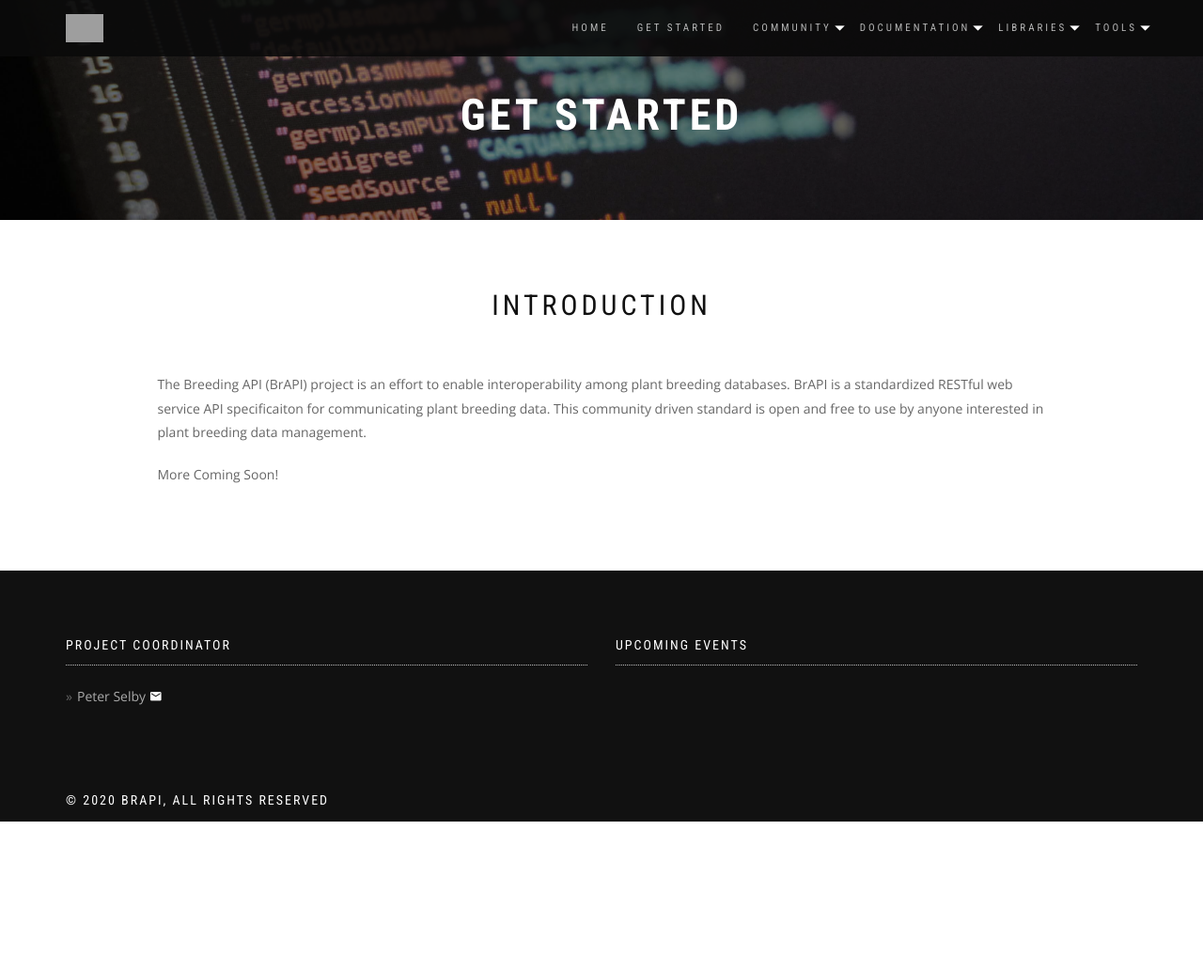
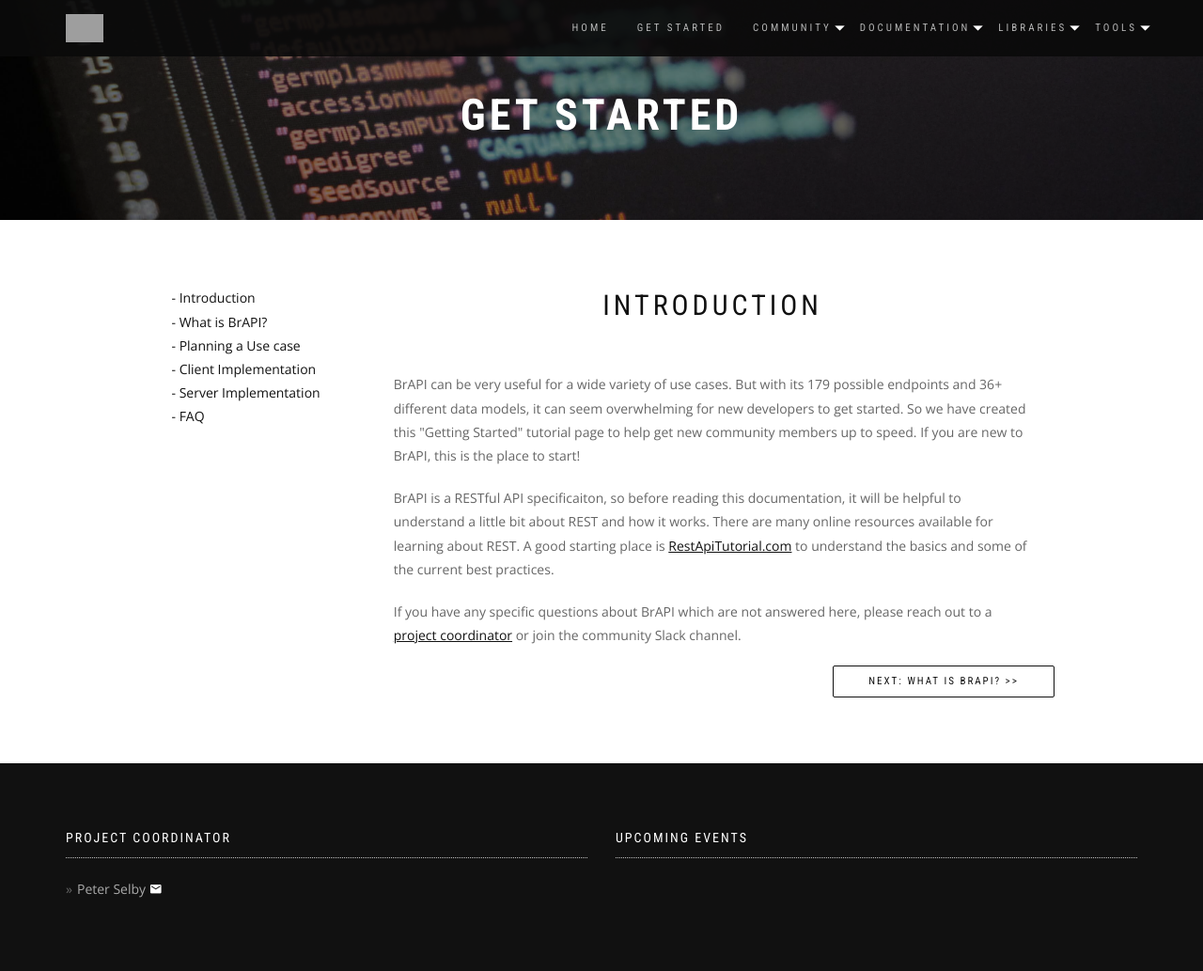
Before and after one commit to plantbreeding/brapi-website, a PHP site: page /get-started in a window 1280 px wide. Shown: the top 1033 px of the page at 94% size. Before the commit the page ends 874 px from the top, so only its background shows below. Run offline with PHP 8.4, Linux system fonts and the light colour scheme; some libraries are stand-ins or nearby versions; some web fonts are replaced; grey boxes are pictures that could not be loaded.

Commit message:
update about

```diff
--- a/site/get-started.php
+++ b/site/get-started.php
@@ -26,5 +26,40 @@
             </div>
             <div class="scroll-up"><a href="#totop"><i class="mdi mdi-chevron-up"></i></a></div>
         </main>
+        <script>
+
+            $( document ).ready(function() {
+                $.getJSON("json/get-started-pages.json?nocache=" + Date.now(), function(pages){
+                    $.urlParam = function(name){
+                        var results = new RegExp('[\?&]' + name + '=([^&#]*)').exec(window.location.href);
+                        if(results){
+                            return results[1] || 0;
+                        }else{
+                            return undefined;
+                        }
+                    }
+
+                    var id = '0';
+                    if($.urlParam('id')){
+                        id = $.urlParam('id')
+                    }
+
+                    var content_template = $('#gs-content-template').html();
+                    var content = Mustache.render(content_template, $(pages)[0][id]);
+                    $('#content').append(content);
+
+                    var menu_template = $('#gs-menu-template').html();
+                    Mustache.parse(menu_template);
+
+                    for (var key in $(pages)[0]) {
+                        var page = $(pages)[0][key];
+                        page.id = key;
+                        var rendered = Mustache.render(menu_template, page);
+                        $('#menu').append(rendered);
+                    }
+
+                });
+            });
+        </script>
     </body>
 </html>
--- a/site/html/get-started.html
+++ b/site/html/get-started.html
@@ -2,11 +2,25 @@
     <div class="container">
         <div class="row">
             <div class="col-sm-10 col-sm-offset-1">
-                <h2 class="module-title font-alt">Introduction</h2>
-                <p>The Breeding API (BrAPI) project is an effort to enable interoperability among plant breeding databases. BrAPI is a standardized RESTful web service API specificaiton for communicating plant breeding data. This community driven standard
-                    is open and free to use by anyone interested in plant breeding data management.</p>
-                <p>More Coming Soon!</p>
+                <div class="col-xs-4 col-md-3 col-xl-2" id="menu">
+                </div>
+                <div class="col-xs-8 col-md-9 col-xl-10" id="content">
+                </div>
             </div>
         </div>
     </div>
 </section>
+<script id="gs-content-template" type="x-tmpl-mustache">
+    <h2 class="module-title font-alt" id="title">{{ title }}</h2>
+    {{{ html }}}
+    <div class="col-sm-4 col-sm-offset-8" style="text-align: right;">
+        <a href="{{ next-id }}">
+            <button class="btn btn-info btn-border-d btn-round" type="button">Next: {{ next-title }} >></button>
+        </a>
+    </div>
+</script>
+<script id="gs-menu-template" type="x-tmpl-mustache">
+    <div>
+        <a href="/get-started?id={{ id }}">- {{ title }}</a>
+    </div>
+</script>
--- /dev/null
+++ b/site/json/get-started-pages.json
@@ -0,0 +1,38 @@
+{
+    "0": {
+        "title": "Introduction",
+        "next-id": "/get-started?id=1",
+        "next-title": "What is BrAPI?",
+        "html": "<p>BrAPI can be very useful for a wide variety of use cases. But with its 179 possible endpoints and 36+ different data models, it can seem overwhelming for new developers to get started. So we have created this \"Getting Started\" tutorial page to help get new community members up to speed. If you are new to BrAPI, this is the place to start!</p> <p>BrAPI is a RESTful API specificaiton, so before reading this documentation, it will be helpful to understand a little bit about REST and how it works. There are many online resources available for learning about REST. A good starting place is <a href=\"https://www.restapitutorial.com/\" target=\"_blank\">RestApiTutorial.com</a> to understand the basics and some of the current best practices. </p> <p>If you have any specific questions about BrAPI which are not answered here, please reach out to a <a href=\"mailto:brapicoordinatorselby@gmail.com\">project coordinator</a> or join the community Slack channel. </p>"
+    },
+    "1": {
+        "title": "What is BrAPI?",
+        "next-id": "/get-started?id=2",
+        "next-title": "Planning a Use case",
+        "html": ""
+    },
+    "2": {
+        "title": "Planning a Use case",
+        "next-id": "/get-started?id=3",
+        "next-title": "Client Implementation",
+        "html": ""
+    },
+    "3": {
+        "title": "Client Implementation",
+        "next-id": "/get-started?id=4",
+        "next-title": "Server Implementation",
+        "html": ""
+    },
+    "4": {
+        "title": "Server Implementation",
+        "next-id": "/get-started?id=5",
+        "next-title": "FAQ",
+        "html": ""
+    },
+    "5": {
+        "title": "FAQ",
+        "next-id": "/specification",
+        "next-title": "BrAPI Specification",
+        "html": ""
+    }
+}
```
Also changed, not shown: site/html/about-section.html (+8 -4 lines), site/html/news-section.html (line endings or trailing spaces).
